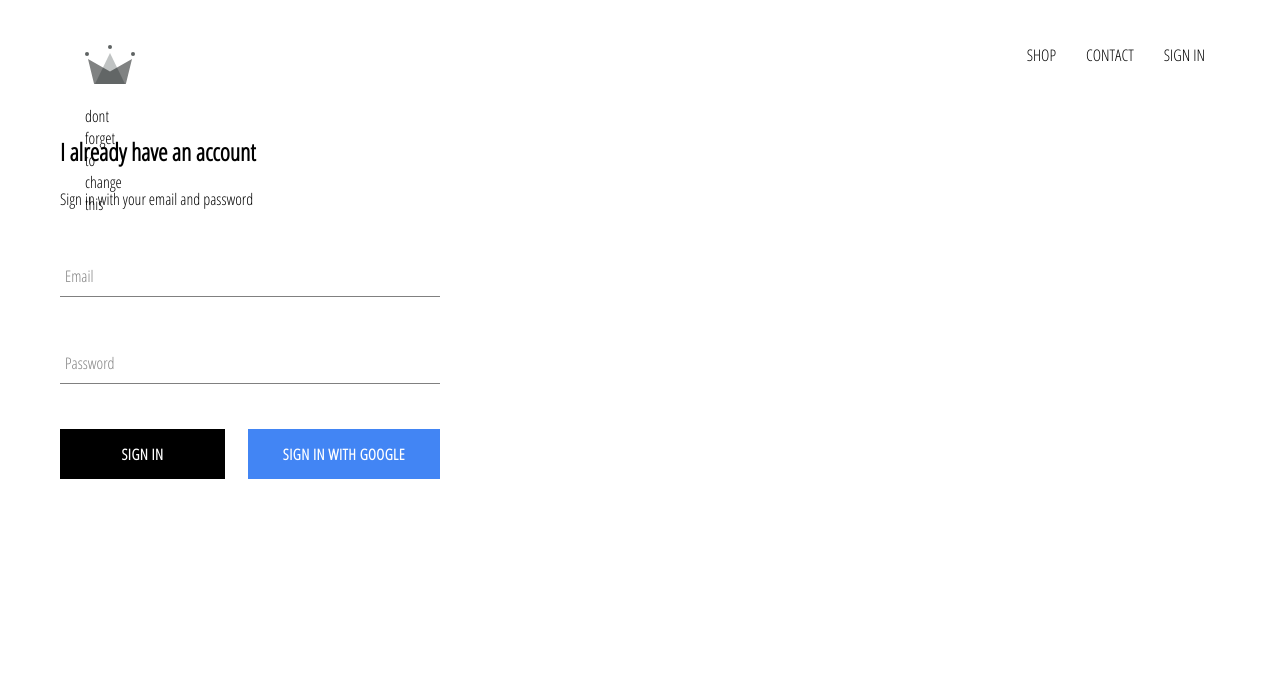
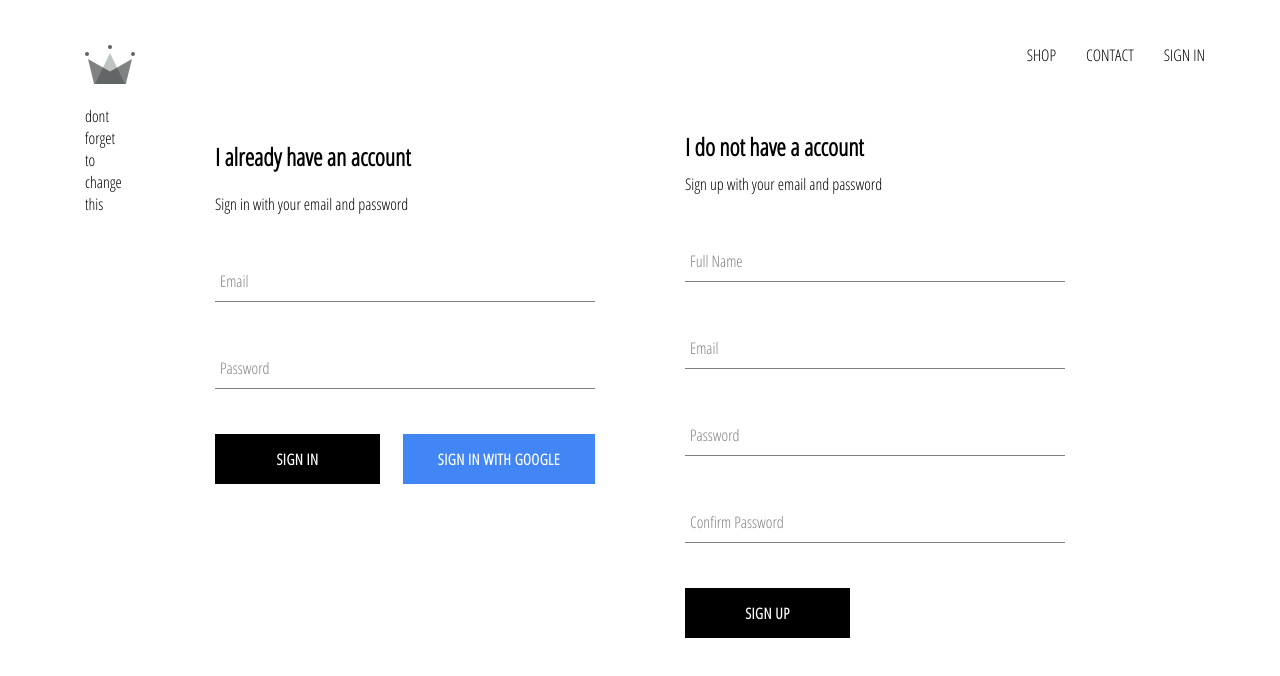
Before and after one commit to illnull/ecommerce, a React (Create React App) app: page /signin in a window 1280 px wide. Shown: the top 676 px of the page. Built offline with nearby package versions, Linux system fonts and the light colour scheme; no server answers.

Commit message:
Implemented firebase utils, added ability to store auth users into the firestore database

```diff
--- a/src/App.js
+++ b/src/App.js
@@ -6,7 +6,7 @@
 import ShopPage from './pages/shop'
 import Header from './components/header/header'
 import SignIn from './pages/sign-in/sign-in'
-import { auth } from './firebase/firebase.utils'
+import { auth, createUserProfileDocument } from './firebase/firebase.utils'
 
 class App extends React.Component {
   constructor() {
@@ -20,9 +20,21 @@
   unsubscribeFromAuth = null
 
   componentDidMount() {
-    this.unsubscribeFromAuth = auth.onAuthStateChanged(user => {
-      this.setState({ currentUser: user })
-      console.log(user)
+    this.unsubscribeFromAuth = auth.onAuthStateChanged(async userAuth => {
+      if (userAuth) {
+        const userRef = await createUserProfileDocument(userAuth)
+
+        userRef.onSnapshot(snapShot => {
+          this.setState({
+            currentUser: {
+              id: snapShot.id,
+              ...snapShot.data()
+            }
+          })
+          console.log(this.state)
+        })
+      }
+      this.setState({ currentUser: userAuth })
     })
   }
 
--- /dev/null
+++ b/src/components/sign-up/sign-up.js
@@ -0,0 +1,67 @@
+import React from 'react'
+import FormInput from '../form-input/form-input'
+import CustomerButton from '../custom-button/custom-button'
+
+import { auth, createUserProfileDocument } from '../../firebase/firebase.utils'
+
+import './sign-up.scss'
+
+class SignUp extends React.Component {
+    constructor() {
+        super()
+
+        this.state = {
+            displayName: '',
+            email: '',
+            password: '',
+            confirmPassword: ''
+        }
+    }
+
+    handleSubmit = async e => {
+        e.preventDefault()
+        const { displayName, email, password, confirmPassword } = this.state
+
+        if (password !== confirmPassword) {
+            alert('password do not match')
+            return
+        }
+
+        try {
+            const { user } = await auth.createUserWithEmailAndPassword(email, password)
+            await createUserProfileDocument(user, { displayName })
+            this.setState({
+                displayName: '',
+                email: '',
+                password: '',
+                confirmPassword: ''
+            })
+        } catch (e) {
+            console.error(e)
+        }
+    }
+
+    handleChange = e => {
+        const { name, value } = e.target
+        this.setState({ [name]: value })
+    }
+
+    render() {
+        const { displayName, email, password, confirmPassword } = this.state
+        return (
+            <div className='sign-up'>
+                <h2 className='title'>I do not have a account</h2>
+                <span>Sign up with your email and password</span>
+                <form className='sign-up-form' onSubmit={this.handleSubmit}>
+                    <FormInput type='text' name='displayName' value={displayName} onChange={this.handleChange} label='Full Name' required />
+                    <FormInput type='email' name='email' value={email} onChange={this.handleChange} label='Email' required />
+                    <FormInput type='password' name='password' value={password} onChange={this.handleChange} label='Password' required />
+                    <FormInput type='password' name='confirmPassword' value={confirmPassword} onChange={this.handleChange} label='Confirm Password' required />
+                    <CustomerButton type='submit'>SIGN UP</CustomerButton>
+                </form>
+            </div>
+        )
+    }
+}
+
+export default SignUp
--- /dev/null
+++ b/src/components/sign-up/sign-up.scss
@@ -0,0 +1,9 @@
+.sign-up {
+  display: flex;
+  flex-direction: column;
+  width: 380px;
+
+  .title {
+    margin: 10px 0;
+  }
+}
--- a/src/firebase/firebase.utils.js
+++ b/src/firebase/firebase.utils.js
@@ -12,6 +12,32 @@
     appId: "1:711472693052:web:bfe659d0b8be2f6d08a839"
 }
 
+export const createUserProfileDocument = async (userAuth, additionalData) => {
+    if (!userAuth) return;
+
+    const userRef = firestore.doc(`users/${userAuth.uid}`)
+
+    const snapShot = await userRef.get()
+
+    if (!snapShot.exists) {
+        const { displayName, email } = userAuth
+        const createdAt = new Date()
+
+        try {
+            await userRef.set({
+                displayName,
+                email,
+                createdAt,
+                ...additionalData
+            })
+        } catch (e) {
+            console.log('error creating user', e.message)
+        }
+    }
+
+    return userRef
+}
+
 firebase.initializeApp(config)
 
 export const auth = firebase.auth()
--- a/src/pages/sign-in/sign-in.js
+++ b/src/pages/sign-in/sign-in.js
@@ -1,5 +1,6 @@
 import React from 'react'
 import SignIn from '../../components/sign-in/sign-in'
+import SignUp from '../../components/sign-up/sign-up'
 
 import './sign-in.scss'
 
@@ -7,6 +8,7 @@
     <div>
         <div className='signin'>
             <SignIn />
+            <SignUp />
         </div>
     </div>
 )
--- a/src/pages/sign-in/sign-in.scss
+++ b/src/pages/sign-in/sign-in.scss
@@ -0,0 +1,6 @@
+.signin {
+  width: 850px;
+  display: flex;
+  justify-content: space-between;
+  margin: 30px auto;
+}
```
